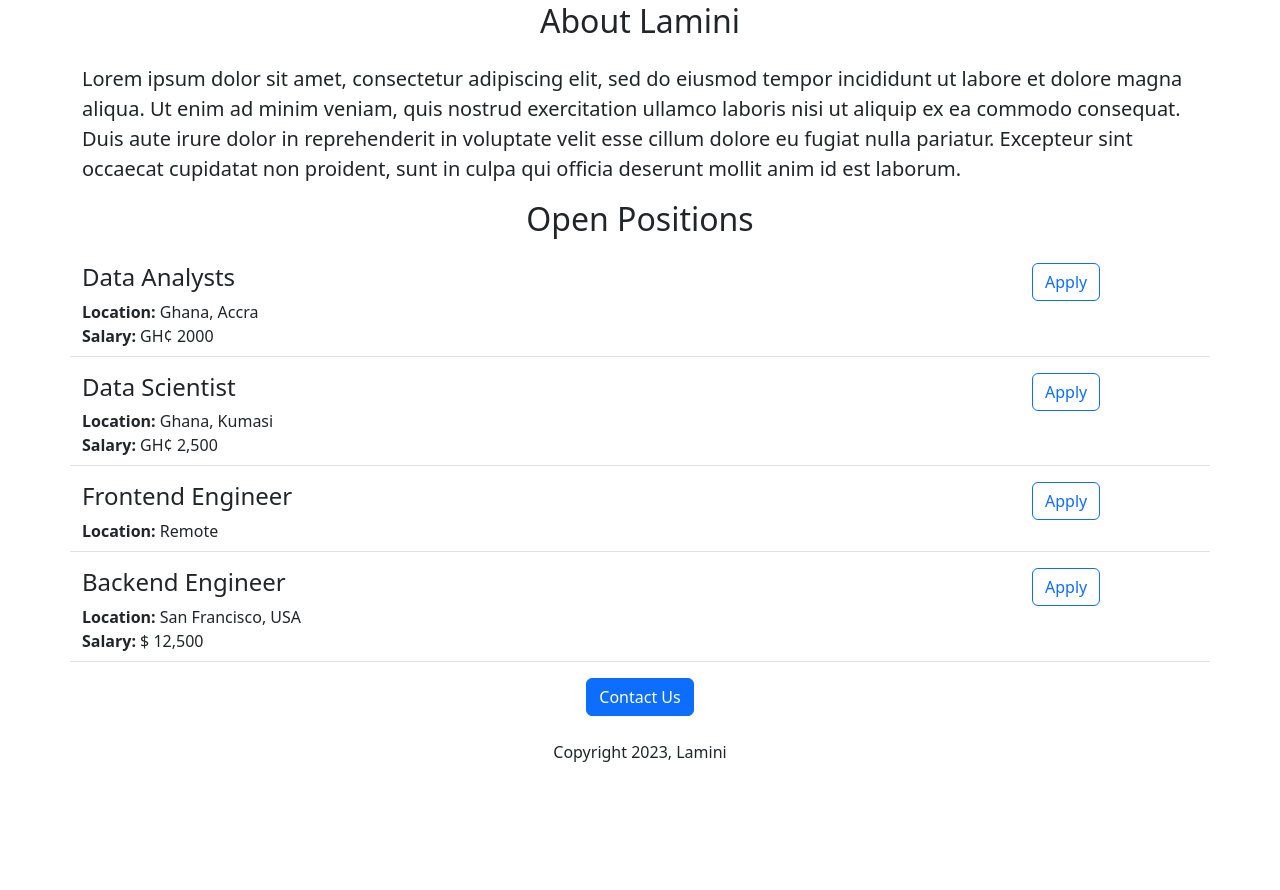
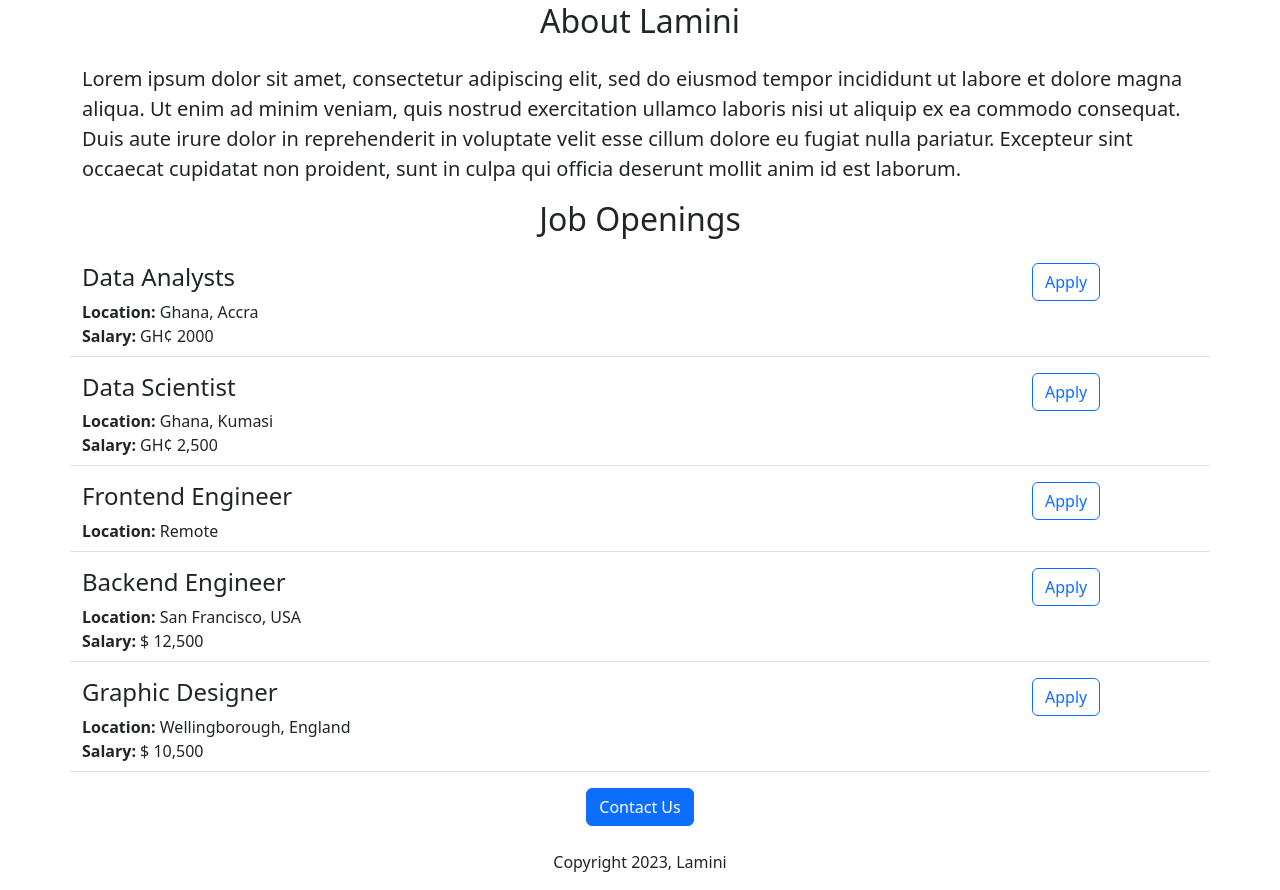
Before and after one commit to lamini-H/careersv2, a Flask app: page / in a window 1280 px wide. Shown: the part 436-1326 px from the top of the page. Before the commit the page ends 1198 px from the top, so only its background shows below. Run offline with Flask 2, Linux system fonts and the light colour scheme.

Commit message:
Made some changes

```diff
--- a/app.py
+++ b/app.py
@@ -33,6 +33,13 @@ JOBS =[
     'Salary': '$ 12,500'
 
   },
+  {
+    'id': 5,
+    'title': 'Graphic Designer',
+    'location': 'Wellingborough, England',
+    'Salary': '$ 10,500'
+
+  },
 ]
 
 @app.route("/")
--- a/templates/home.html
+++ b/templates/home.html
@@ -20,7 +20,7 @@
     <h2 class="text-center mt-2 mb-4">About Lamini</h2>
     <p class= "lead">Lorem ipsum dolor sit amet, consectetur adipiscing elit, sed do eiusmod tempor incididunt ut labore et dolore magna aliqua. Ut enim ad minim veniam, quis nostrud exercitation ullamco laboris nisi ut aliquip ex ea commodo consequat. Duis aute irure dolor in reprehenderit in voluptate velit esse cillum dolore eu fugiat nulla pariatur. Excepteur sint occaecat cupidatat non proident, sunt in culpa qui officia deserunt mollit anim id est laborum.</p>
 
-    <h2 class="text-center mt-2 mb-4">Open Positions</h2>
+    <h2 class="text-center mt-2 mb-4">Job Openings</h2>
     <div>
         {% for job in jobs %}
           {% include 'jobitem.html'%}
```
